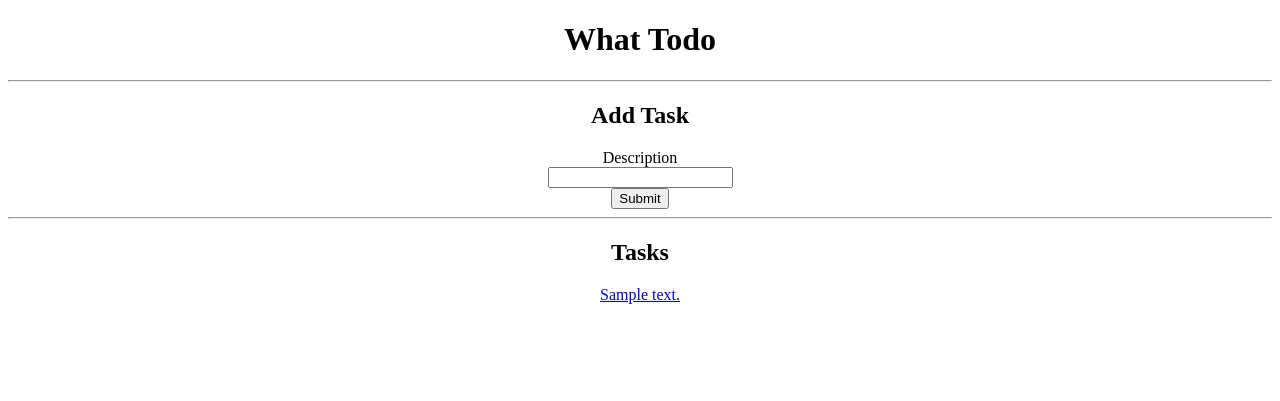
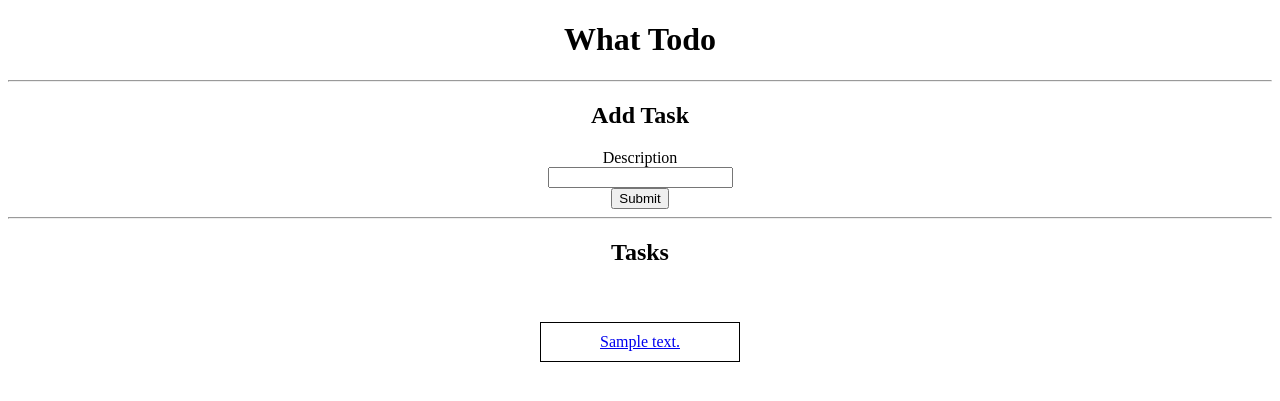
Before and after one commit to edjchapman/WeatherTasks, a Django app: page / in a window 1280 px wide. Shown: the top 401 px of the page. Run offline with Django 3.2, Linux system fonts and the light colour scheme; tables that the repository leaves empty hold one stand-in row (values such as "Sample post").

Commit message:
Add padding and border to task list items.

```diff
--- a/backend/templates/styles.html
+++ b/backend/templates/styles.html
@@ -5,7 +5,15 @@
 
     ul {
         list-style-type: none;
-        padding: 0;
-        margin: 0;
+        display: inline-block;
+        padding: 20px;
+        width: 200px;
+    }
+
+    li {
+        padding: 10px 10px 10px 10px;
+        border: 1px solid #000;
+        outline: black;
+        margin-bottom: 10px;
     }
 </style>
```
